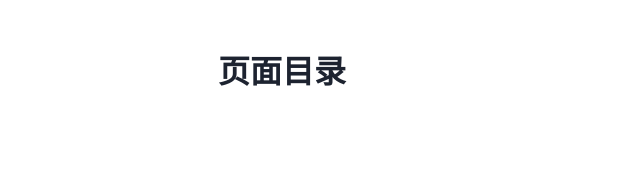
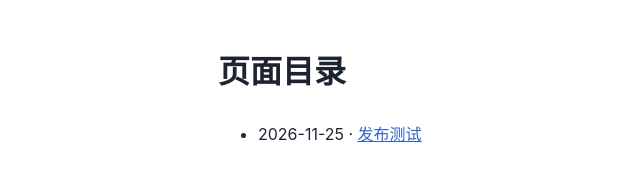
Before and after one commit to Reyes324/chat-pages, a plain HTML site: page index.html in a window 1280 px wide. Shown: the whole page, without its empty margins (82-722 px from the left). Drawn offline with Linux system fonts and the light colour scheme.

Commit message:
发布 2026-11-25-publish-test

```diff
--- a/index.html
+++ b/index.html
@@ -1,3 +1,3 @@
 <!doctype html><meta charset="utf-8"><meta name="viewport" content="width=device-width,initial-scale=1"><title>页面目录</title>
 <style>body{font:16px/1.7 -apple-system,"PingFang SC",sans-serif;max-width:680px;margin:0 auto;padding:24px 16px;color:#1d2330}a{color:rgb(48,98,196)}li{margin:6px 0}</style>
-<h1>页面目录</h1><ul><!--LIST--></ul>
+<h1>页面目录</h1><ul><!--LIST--><li>2026-11-25 · <a href="2026-11-25-publish-test/">发布测试</a></li></ul>
```
Also changed, not shown: 2026-11-25-publish-test/index.html (added, +2 -0 lines).
